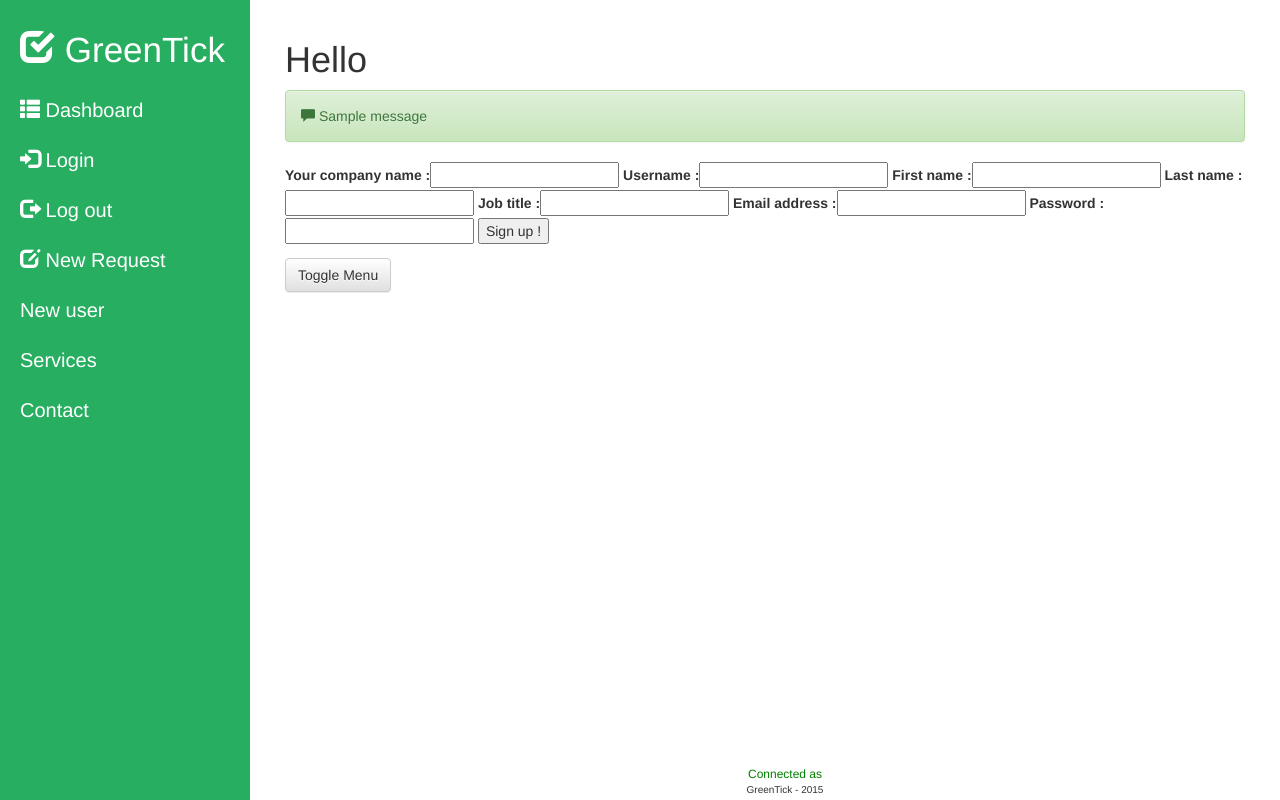
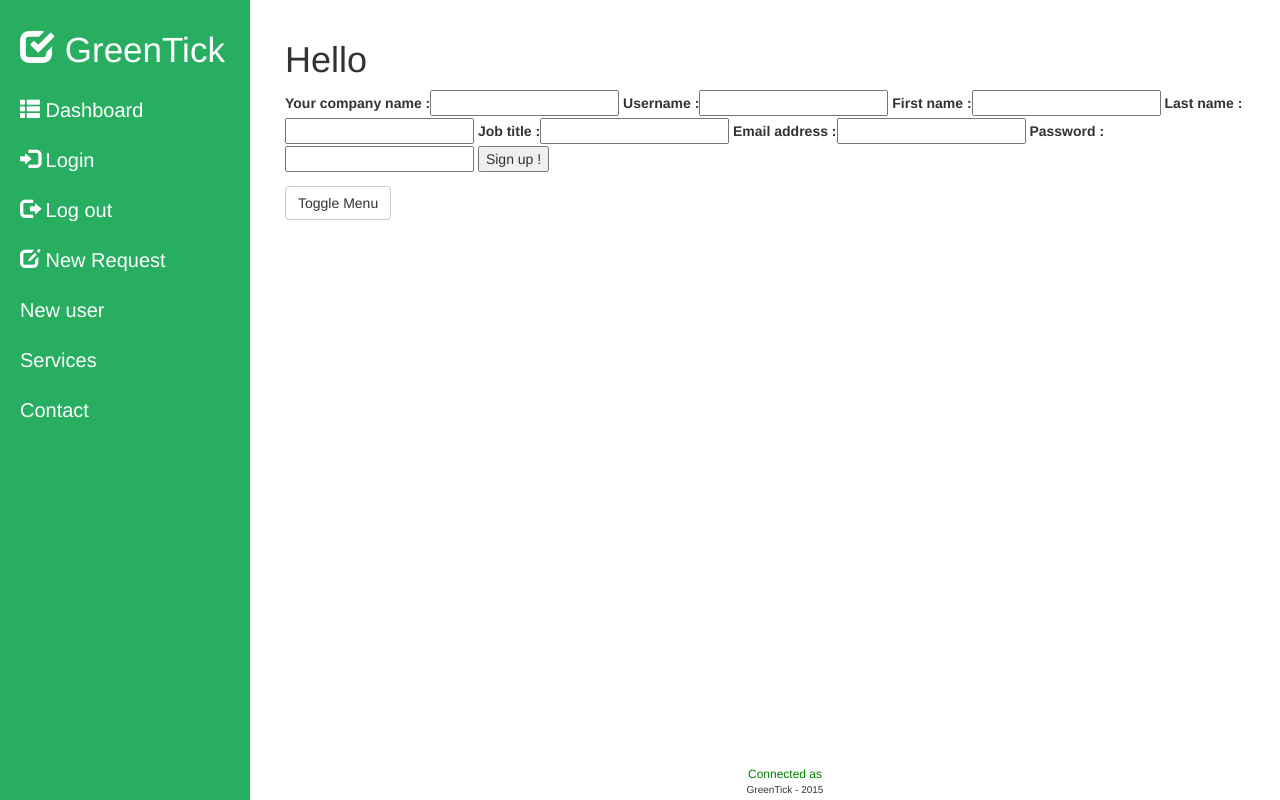
Before and after one commit to bmdeveloppement/greentick, a Django app: page /user/create/ in a window 1280 px wide. Run offline with Django 3.2, Linux system fonts and the light colour scheme; tables that the repository leaves empty hold one stand-in row (values such as "Sample post"); one stand-in notice (Sample message) is shown; some libraries are stand-ins or nearby versions.

Commit message:
ADD - Design

```diff
--- a/greentick/greentick/settings.py
+++ b/greentick/greentick/settings.py
@@ -38,6 +38,7 @@
     'django.contrib.sessions',
     'django.contrib.messages',
     'django.contrib.staticfiles',
+    'bootstrap3',
     'user',
     'request',
     'main',
--- a/greentick/templates/footer.html
+++ /dev/null
@@ -1,8 +0,0 @@
-</body>
-
-{% load staticfiles %}
-<!-- Bootstrap core JavaScript
-================================================== -->
-<!-- Placed at the end of the document so the pages load faster -->
-<script src="https://ajax.googleapis.com/ajax/libs/jquery/1.11.2/jquery.min.js"></script>
-<script src="{% static 'js/bootstrap.min.js' %}"></script>
--- a/greentick/templates/header.html
+++ /dev/null
@@ -1,49 +0,0 @@
-{% load staticfiles %}
-<link rel="stylesheet" type="text/css" href="{% static 'css/style.css' %}" />
-<link rel="stylesheet" type="text/css" href="{% static 'css/bootstrap.min.css' %}" />
-<link rel="stylesheet" type="text/css" href="{% static 'css/bootstrap-theme.min.css' %}" />
-
-<meta charset="utf-8">
-<meta http-equiv="X-UA-Compatible" content="IE=edge">
-<meta name="viewport" content="width=device-width, initial-scale=1">
-<meta name="description" content="">
-<meta name="author" content="">
-<link rel="icon" href="../../favicon.ico">
-
-<title>Title Here !</title>
-
-<body>
-    <div id="wrapper" class="">
-        <!-- Sidebar -->
-        <div id="sidebar-wrapper">
-            <ul class="sidebar-nav">
-                <li class="sidebar-brand">
-                    <a href="{% url 'main:index' %}">
-                        <span class="glyphicon glyphicon-check" aria-hidden="true"></span>
-                        <span>GreenTick</span>
-                    </a>
-                </li>
-                <li class="active">
-                    <a href="{% url 'main:dashboard' %}"><i class="glyphicon glyphicon-th-list"></i> Dashboard</a>
-                </li>
-                <li>
-                    <a href="{% url 'user:login' %}"><i class="glyphicon glyphicon-log-in"></i> Login</a>
-                </li>
-                <li>
-                    <a href="{% url 'user:logout' %}"><i class="glyphicon glyphicon-log-out"></i> Log out</a>
-                </li>
-                <li>
-                    <a href="{% url 'request:create' %}"><i class="glyphicon glyphicon-edit"></i> New Request</a>
-                </li>
-                <li>
-                    <a href="{% url 'user:create' %}">New user</a>
-                </li>
-                <li>
-                    <a href="#">Services</a>
-                </li>
-                <li>
-                    <a href="#">Contact</a>
-                </li>
-            </ul>
-        </div>
-        <!-- /#sidebar-wrapper -->
--- a/greentick/templates/layout.html
+++ b/greentick/templates/layout.html
@@ -1,4 +1,54 @@
-{% include "header.html" %}
+{% load staticfiles %}
+
+{% load bootstrap3 %}
+{% bootstrap_css %}
+
+<link rel="stylesheet" type="text/css" href="{% static 'css/style.css' %}" />
+
+<meta charset="utf-8">
+<meta http-equiv="X-UA-Compatible" content="IE=edge">
+<meta name="viewport" content="width=device-width, initial-scale=1">
+<meta name="description" content="">
+<meta name="author" content="">
+<link rel="icon" href="../../favicon.ico">
+
+<title>Title Here !</title>
+
+<body>
+    <div id="wrapper" class="">
+        <!-- Sidebar -->
+        <div id="sidebar-wrapper">
+            <ul class="sidebar-nav">
+                <li class="sidebar-brand">
+                    <a href="{% url 'main:index' %}">
+                        <span class="glyphicon glyphicon-check" aria-hidden="true"></span>
+                        <span>GreenTick</span>
+                    </a>
+                </li>
+                <li class="active">
+                    <a href="{% url 'main:dashboard' %}"><i class="glyphicon glyphicon-th-list"></i> Dashboard</a>
+                </li>
+                <li>
+                    <a href="{% url 'user:login' %}"><i class="glyphicon glyphicon-log-in"></i> Login</a>
+                </li>
+                <li>
+                    <a href="{% url 'user:logout' %}"><i class="glyphicon glyphicon-log-out"></i> Log out</a>
+                </li>
+                <li>
+                    <a href="{% url 'request:create' %}"><i class="glyphicon glyphicon-edit"></i> New Request</a>
+                </li>
+                <li>
+                    <a href="{% url 'user:create' %}">New user</a>
+                </li>
+                <li>
+                    <a href="#">Services</a>
+                </li>
+                <li>
+                    <a href="#">Contact</a>
+                </li>
+            </ul>
+        </div>
+        <!-- /#sidebar-wrapper -->
 
         <!-- Page Content -->
         <div id="page-content-wrapper">
@@ -9,14 +59,7 @@
                             <h1>Hello {{ user.first_name }} {{ user.last_name }}</h1>
                         {% endif %}
 
-                {% if messages %}
-                    {% for message in messages %}
-                        <div class="alert alert-{% if message.tags %}{{ message.tags }}{% endif %}" role="alert">
-                            <span class="glyphicon glyphicon-comment" aria-hidden="true"></span>
-                            {{ message }}
-                        </div>
-                    {% endfor %}
-                {% endif %}
+                        {% bootstrap_messages %}
 
                         {% block content %}Oops ! It seems we have some problems with finding your template !{% endblock %}
                         <a href="#menu-toggle" class="btn btn-default" id="menu-toggle">Toggle Menu</a>
@@ -31,6 +74,9 @@
                 GreenTick - 2015
             </div>
         </div>
+    </div>
     <!-- /#page-content-wrapper -->
+</body>
 
-{% include "footer.html" %}
+<script src="https://ajax.googleapis.com/ajax/libs/jquery/2.1.3/jquery.min.js"></script>
+{% bootstrap_javascript %}
```
Lines whose indentation alone changed are shown as unchanged.
